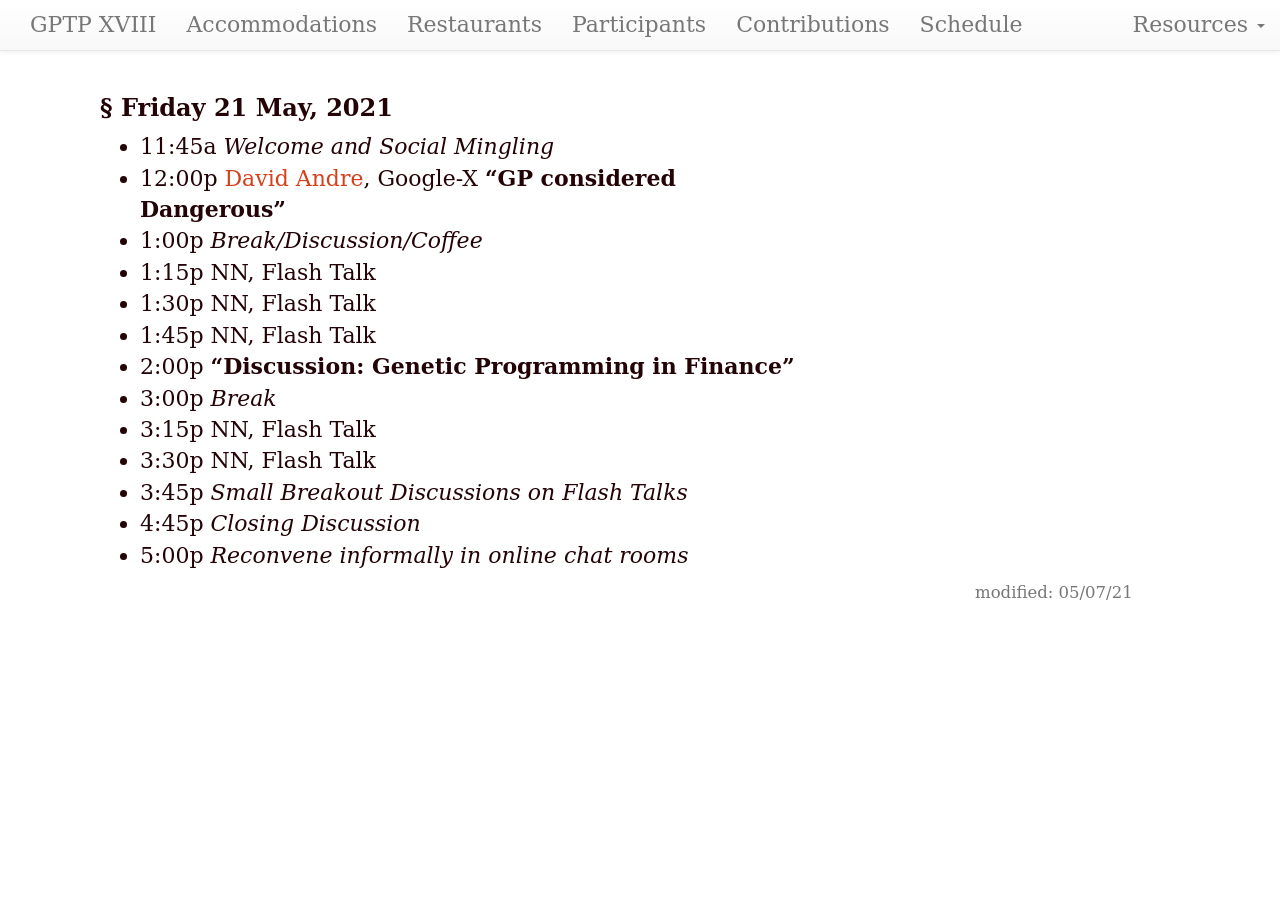
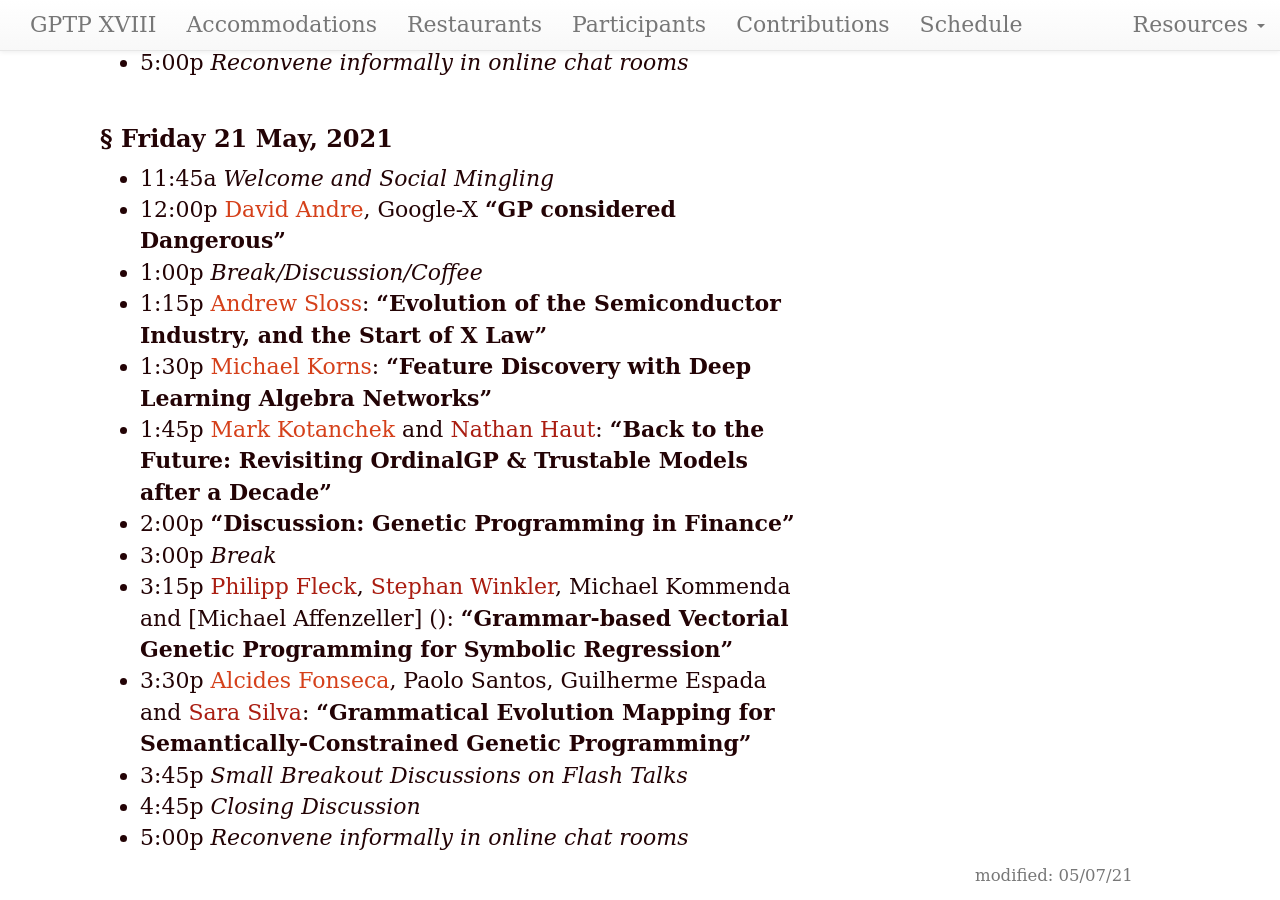
Before and after one commit to GPTP-workshop/gptp-workshop.github.io, a Jekyll site: the page built from schedule.md, in a window 1280 px wide and 900 px high, scrolled down 4125 px. Built offline with Jekyll 4.4.1, drawn with Linux system fonts in a browser that asks for light colours; before the commit the page ends 4771 px from its top, so only the background shows below that; some of the changed text lies outside the part shown.

Commit message:
Update schedule.md

```diff
--- a/schedule.md
+++ b/schedule.md
@@ -118,13 +118,18 @@ The Center for Evolution and Medicine, Arizona State University:
 - 12:00p [David Andre](https://www.linkedin.com/in/david-andre-50089/), Google-X
 **"GP considered Dangerous"**
 - 1:00p _Break/Discussion/Coffee_
-- 1:15p NN, Flash Talk
-- 1:30p NN, Flash Talk
-- 1:45p NN, Flash Talk
+- 1:15p [Andrew Sloss](https://www.linkedin.com/in/asloss):
+**"Evolution of the Semiconductor Industry, and the Start of X Law"**
+- 1:30p [Michael Korns](https://www.researchgate.net/profile/Michael-Korns):
+**"Feature Discovery with Deep Learning Algebra Networks"**
+- 1:45p [Mark Kotanchek](https://www.researchgate.net/profile/Mark-Kotanchek) and [Nathan Haut]():
+**"Back to the Future: Revisiting OrdinalGP & Trustable Models after a Decade"**
 - 2:00p **"Discussion: Genetic Programming in Finance"**
 - 3:00p _Break_
-- 3:15p NN, Flash Talk
-- 3:30p NN, Flash Talk
+- 3:15p [Philipp Fleck](), [Stephan Winkler](), Michael Kommenda and [Michael Affenzeller] ():
+**"Grammar-based Vectorial Genetic Programming for Symbolic Regression"**
+- 3:30p [Alcides Fonseca](https://utaustinportugal.org/participants/alcides-fonseca/), Paolo Santos, Guilherme Espada and [Sara Silva]():
+**"Grammatical Evolution Mapping for Semantically-Constrained Genetic Programming"**
 - 3:45p _Small Breakout Discussions on Flash Talks_
 - 4:45p _Closing Discussion_
 - 5:00p _Reconvene informally in online chat rooms_
```
Also changed, not shown: other parts of schedule.md (+1 -1 lines).
